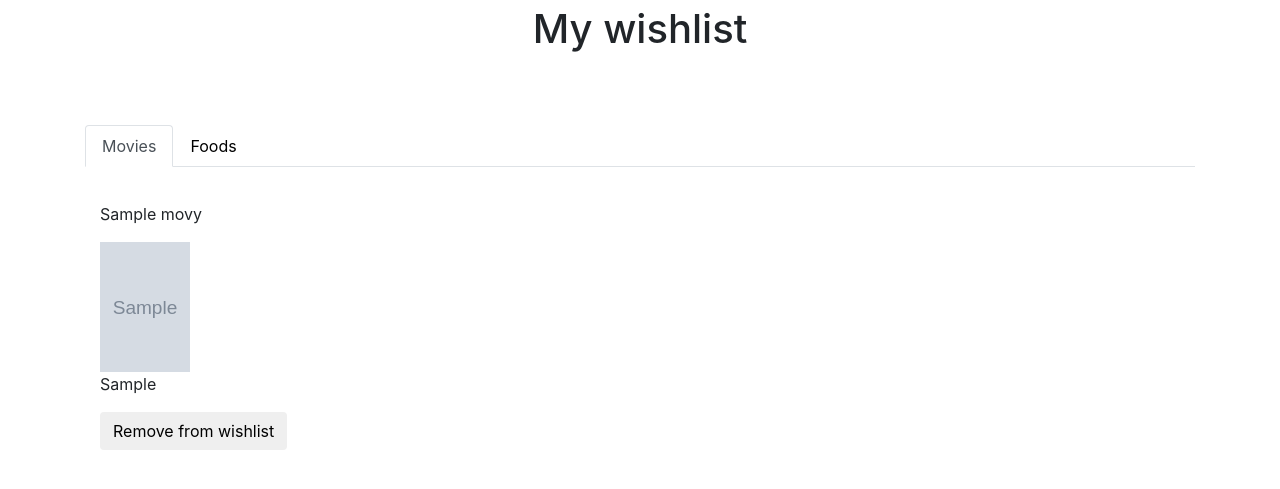
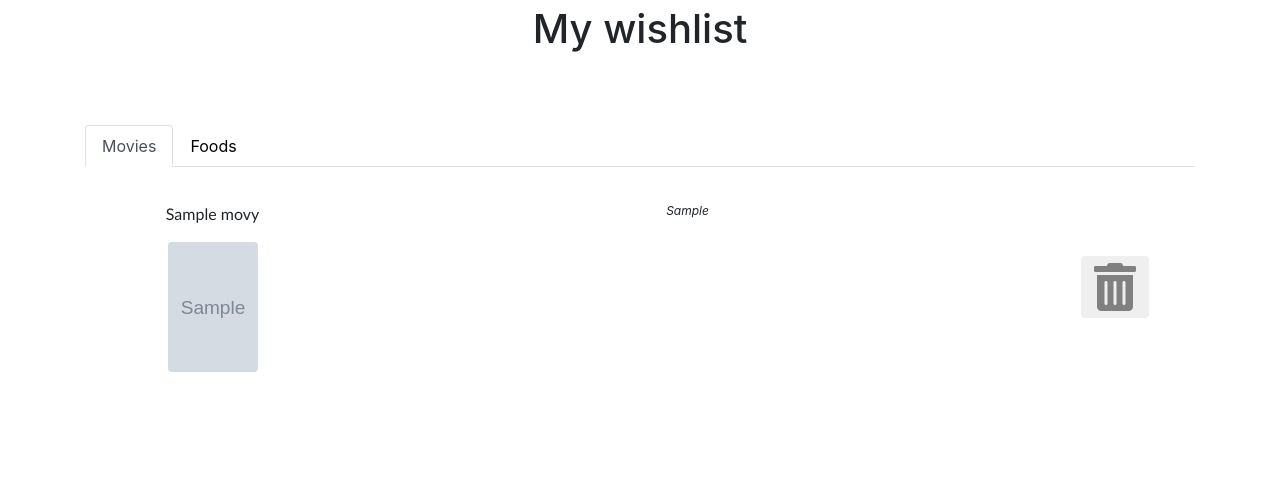
Before and after one commit to Kseniashhh/my_project, a Flask app: page /wishlist in a window 1280 px wide. Shown: the part 76-565 px from the top of the page. Run offline with Flask 2, Linux system fonts and the light colour scheme; the visitor is signed in with stand-in values (Sample User, id 1); tables that the repository leaves empty hold one stand-in row (values such as "Sample post"); grey boxes marked "Sample" are stand-in pictures; some libraries are stand-ins or nearby versions.

Commit message:
Wishlist css is fixed

```diff
--- a/requirements.txt
+++ b/requirements.txt
@@ -4,12 +4,17 @@ chardet==3.0.4
 click==6.7
 Flask==1.0.2
 Flask-DebugToolbar==0.10.1
+Flask-OAuth==0.12
 Flask-SQLAlchemy==2.3.2
 guidebox==1.0.2
+httplib2==0.11.3
 idna==2.7
+IMDbPY==6.6
 itsdangerous==0.24
 Jinja2==2.10
+lxml==4.2.5
 MarkupSafe==1.0
+oauth2==1.9.0.post1
 pkg-resources==0.0.0
 psycopg2==2.7.5
 requests==2.19.1
--- a/server.py
+++ b/server.py
@@ -752,7 +752,7 @@ def add_to_wishlist_food():
         new_food = Food(yelp_id=food_id, name=food["name"],
                         term=term,
                         price=food["price"],
-                        address = (food["location"]["display_address"][0]+food["location"]["display_address"][1]),
+                        address = (food["location"]["display_address"][0]+ ', ' + food["location"]["display_address"][1]),
                         image_url=food["image_url"])
         db.session.add(new_food)
         db.session.commit()
--- a/static/site.css
+++ b/static/site.css
@@ -81,6 +81,18 @@ h2 {
 
 }
 
+.trash {
+  color: gray;
+}
+
+.wishtext {
+  /*text-align: bottom;*/
+  font-size: 12px;
+  font-style: italic;
+  /*vertical-align: text-bottom;*/
+  height: 170px;
+}
+
 #food-location {
   padding-top: 15px;
   font-family: "Trebuchet MS", Helvetica, sans-serif;
@@ -90,6 +102,14 @@ h2 {
 .wish {
   height: 130px;
   width: 90px;
+  border-radius: 4px;
+}
+
+.wishfood {
+  height: 130px;
+  width: 170px;
+  border-radius: 4px;
+
 }
 
 #title {
@@ -188,6 +208,12 @@ h2 {
 
 }
 
+.wishtitle {
+  font-size: 16px;
+  font-family: "Trebuchet MS", Helvetica, sans-serif;
+
+}
+
 
 .chart-container {
   width:600px;
@@ -200,6 +226,10 @@ h2 {
 
 }
 
+.wishrow {
+  margin-bottom: 35px;
+}
+
 .stats {
   text-align: center;
   font-weight: bolder;
--- a/templates/wishlist_new.html
+++ b/templates/wishlist_new.html
@@ -16,20 +16,22 @@
       <div class="tab-pane fade show active" id="home" role="tabpanel" aria-labelledby="home-tab">
         {% if liked_movies != [] %}
 
-            {% for movie in liked_movies %}
+            {% for movie in liked_movies%}
                 <div class="row-tab">
-                    <div class="col-3">
-                        <p> {{ movie.title}} </p>
+                  <div class="row wishrow h-100 justify-content-center align-items-center">
+                    <div class="col-3 text-center">
+                        <p class="wishtitle"> {{ movie.title}} </p>
                         <img class = "img-fluid wish" src="{{movie.poster}}">
                     </div>
-                    <div class="col-7">
+                    <div class="col-7 text-center wishtext">
                         <p> {{ movie.plot}} </p>
                     </div>
-                    <div class="col-2">
-                        <button class="btn remove" id="mremove" data-movID="mov{{movie.movie_id}}">Remove from wishlist</button>
+                    <div class="col-2 text-center">
+                        <button class="btn remove" id="mremove" data-movID="mov{{movie.movie_id}}"><i class="fas fa-trash-alt trash fa-3x"></i></button>
                         <!-- <input type="text" name="type" value= "movie" hidden> -->
 
                     </div>
+                  </div>
                 </div>
                 {% endfor %}
         {% else %}
@@ -42,23 +44,26 @@
 
             {% for food in liked_foods %}
                 <div class="row-tab">
-                    <div class="col">
-                        <p> {{ food.name}}
+                  <div class="row wishrow h-100 justify-content-center align-items-center">
+                    <div class="col-3 text-center">
+                        <p class="wishtitle"> {{ food.name}}
+                        </p>
+                        <img class = "img-fluid wishfood" src="{{food.image_url}}">
+                    </div>
+                    <div class="col-7 text-center wishtext">
+                        <p><address id="location"> {{ food.address}}</address><br>
+                        <b id="price">{{ food.price }}</b> <br>
+                        {{ food.term }}
                         </p>
                     </div>
-                    <div class="col">
-                        <img class = "img-fluid wish" src="{{food.image_url}}">
+                    <div class="col-2 text-center">
+                         <button class="btn remove" id="fremove" data-movID="foo{{food.food_id}}"><i class="fas fa-trash-alt trash fa-3x"></i>
+                        </button>
                     </div>
-                    <div class="col">
-                        <p> {{ food.address}}
-                        </p>
-                    </div>
-                    <div class="col">
-                        <button class="btn remove" id="fremove" data-movID="foo{{food.food_id}}">Remove from wishlist
-                        </button>
-                        <!-- <input type="text" name="type" value= "food" hidden> -->
+
 
                     </div>
+                  </div>
             {% endfor %}
         {% else %}
             <p>Your wishlist is empty</p>
```
Also changed, not shown: 1 other file.
